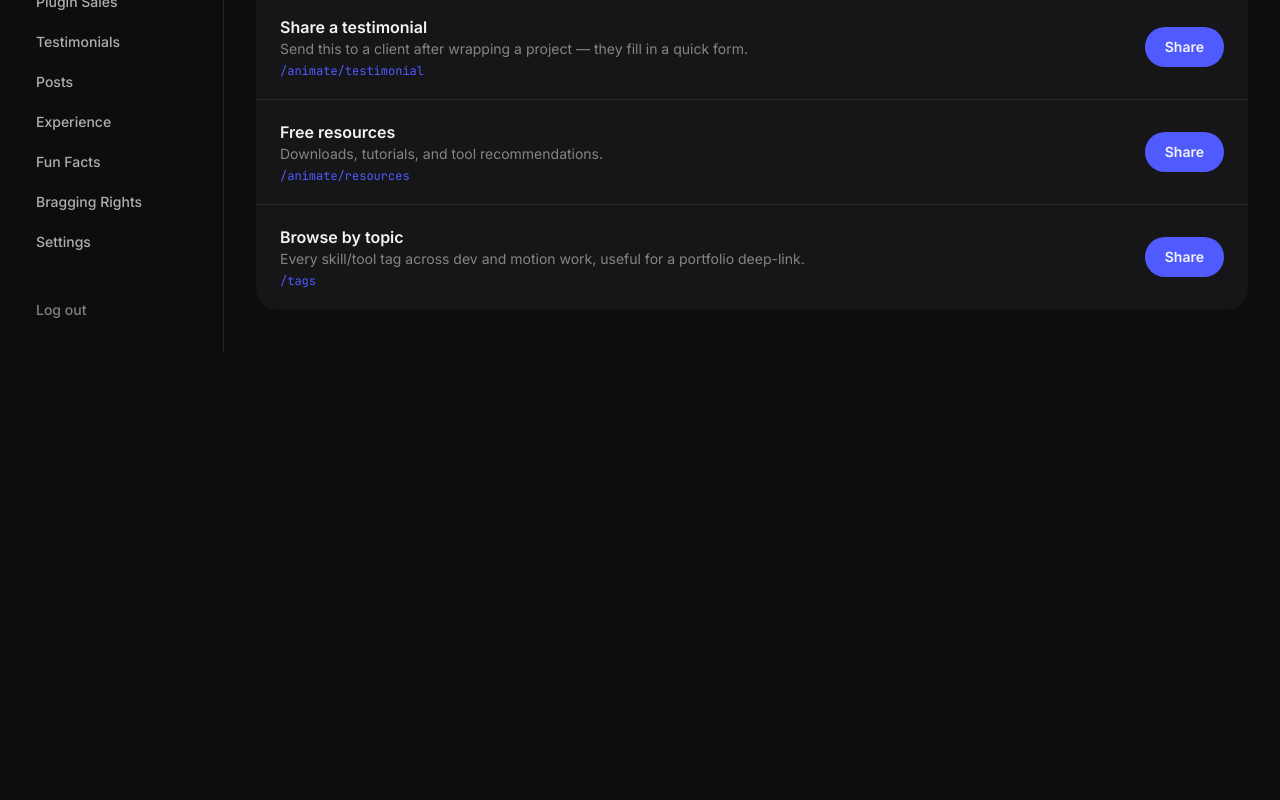
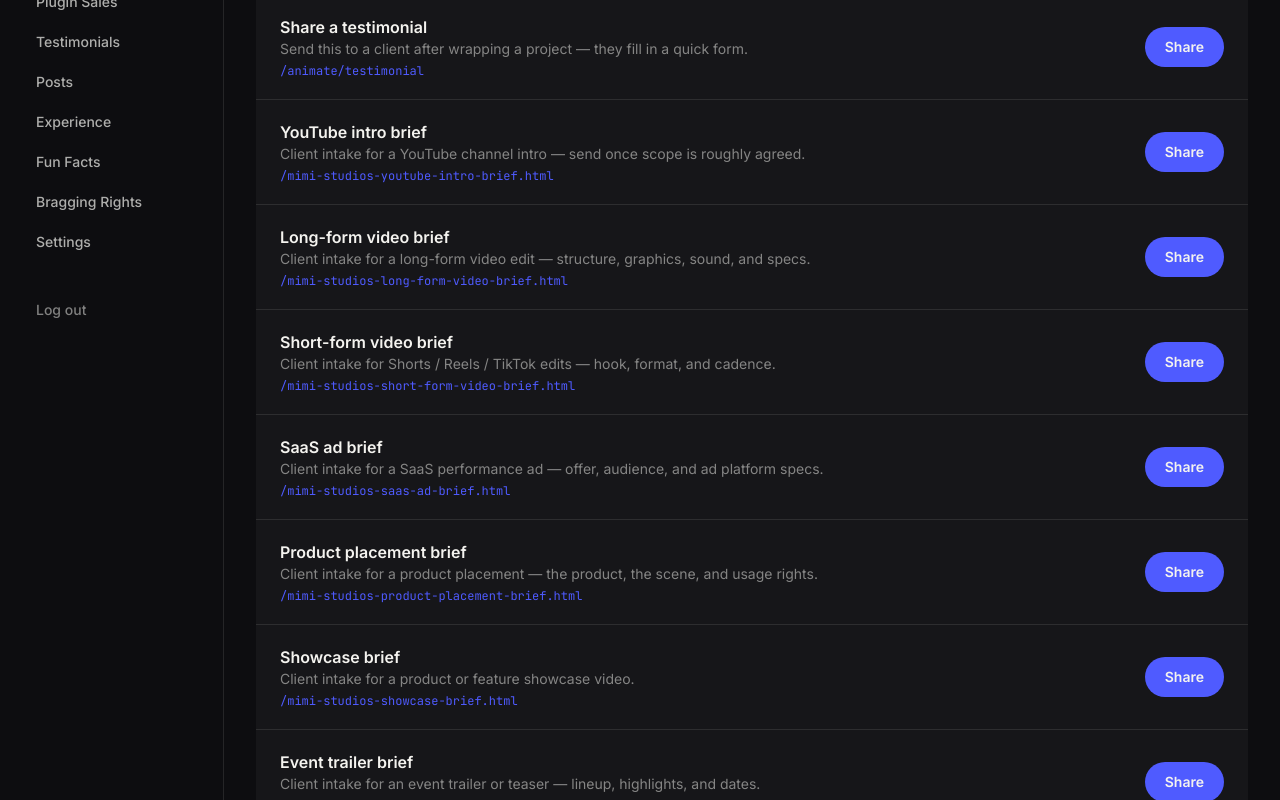
Before and after one commit to OkataMiracleDev/my_portfolio, a Next.js app: page /admin/links in a window 1280 px wide. Shown: the part 460-1260 px from the top of the page. Before the commit the page ends 812 px from the top, so only its background shows below. Built offline with nearby package versions, Linux system fonts and the light colour scheme; no server answers.

Commit message:
feat(links): add all 7 project briefs to the admin shareable links list
Included the pre-existing YouTube intro brief, which wasn't listed
either.

```diff
--- a/components/Admin/Links/ShareableLinksList.tsx
+++ b/components/Admin/Links/ShareableLinksList.tsx
@@ -29,6 +29,41 @@ const LINKS: LinkEntry[] = [
     label: "Share a testimonial",
     path: "/animate/testimonial",
     description: "Send this to a client after wrapping a project — they fill in a quick form.",
+  },
+  {
+    label: "YouTube intro brief",
+    path: "/mimi-studios-youtube-intro-brief.html",
+    description: "Client intake for a YouTube channel intro — send once scope is roughly agreed.",
+  },
+  {
+    label: "Long-form video brief",
+    path: "/mimi-studios-long-form-video-brief.html",
+    description: "Client intake for a long-form video edit — structure, graphics, sound, and specs.",
+  },
+  {
+    label: "Short-form video brief",
+    path: "/mimi-studios-short-form-video-brief.html",
+    description: "Client intake for Shorts / Reels / TikTok edits — hook, format, and cadence.",
+  },
+  {
+    label: "SaaS ad brief",
+    path: "/mimi-studios-saas-ad-brief.html",
+    description: "Client intake for a SaaS performance ad — offer, audience, and ad platform specs.",
+  },
+  {
+    label: "Product placement brief",
+    path: "/mimi-studios-product-placement-brief.html",
+    description: "Client intake for a product placement — the product, the scene, and usage rights.",
+  },
+  {
+    label: "Showcase brief",
+    path: "/mimi-studios-showcase-brief.html",
+    description: "Client intake for a product or feature showcase video.",
+  },
+  {
+    label: "Event trailer brief",
+    path: "/mimi-studios-event-trailer-brief.html",
+    description: "Client intake for an event trailer or teaser — lineup, highlights, and dates.",
   },
   {
     label: "Free resources",
```
